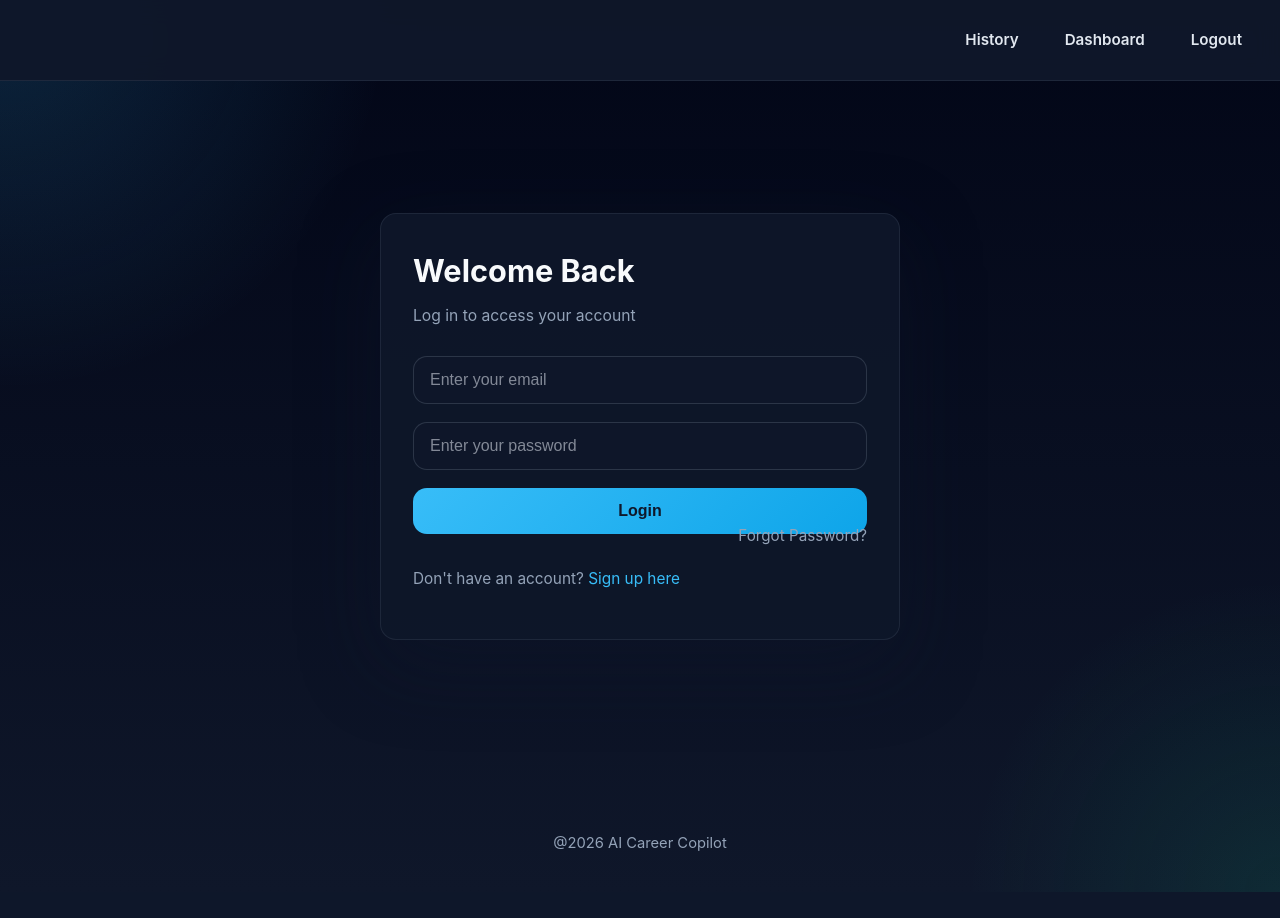
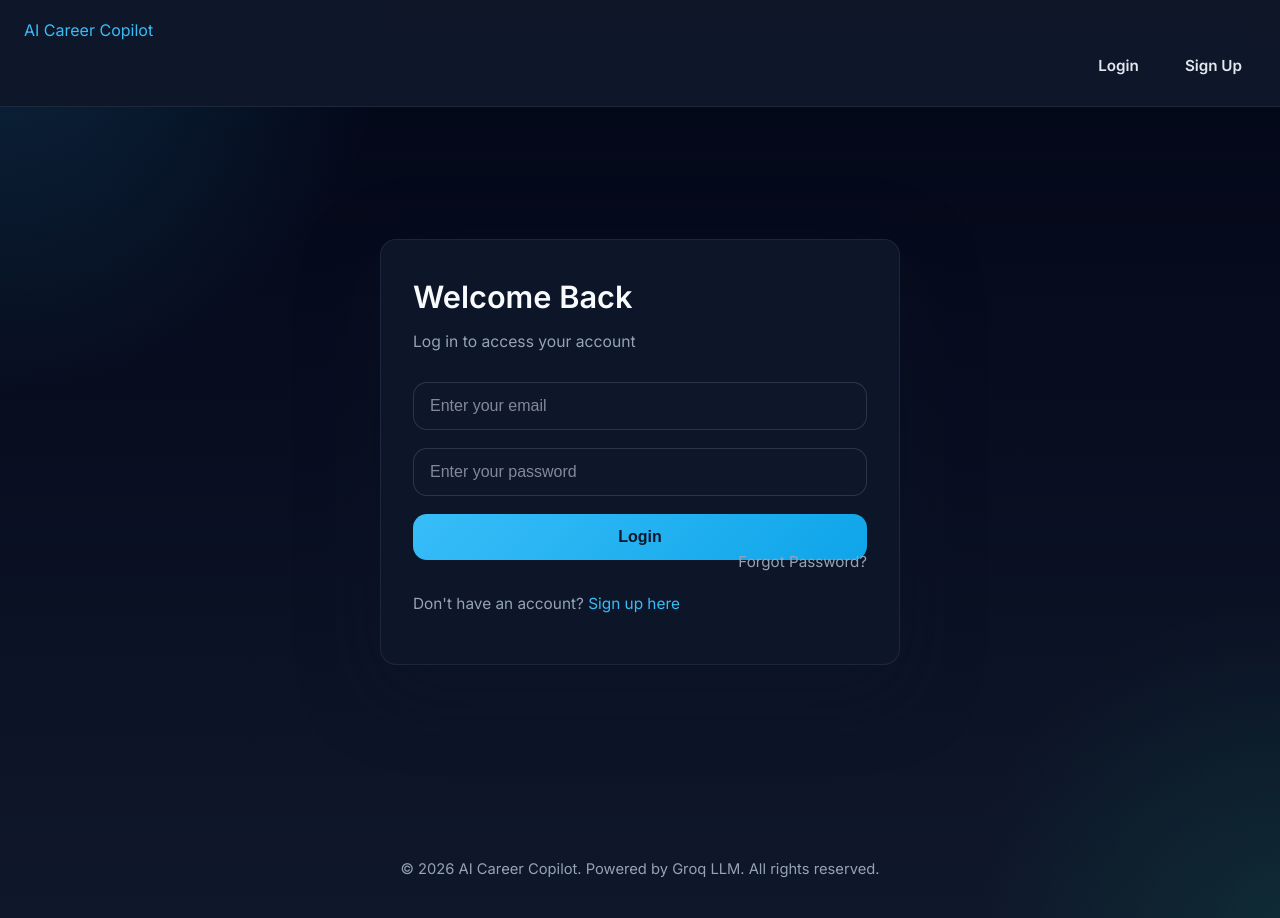
Before and after one commit to mishraadarsh27/ai-resume-analyzer, a Flask app: page /login in a window 1280 px wide. Before the commit the page ends 892 px from the top, so only its background shows below. Run offline with Flask 3, Linux system fonts and the light colour scheme; some libraries are stand-ins or nearby versions.

Commit message:
Add Google Fonts, Lucide icons and background glow configurations to base template

```diff
--- a/templates/base.html
+++ b/templates/base.html
@@ -3,25 +3,63 @@
 <head>
     <meta charset="UTF-8">
     <meta name="viewport" content="width=device-width, initial-scale=1.0">
-    <title>AI Career Copilot</title>
+    <title>AI Career Copilot | Resume Analyzer & Skill Gap Planner</title>
+    <!-- Fonts -->
+    <link rel="preconnect" href="https://fonts.googleapis.com">
+    <link rel="preconnect" href="https://fonts.gstatic.com" crossorigin>
+    <link href="https://fonts.googleapis.com/css2?family=Inter:wght@400;500;600&family=Outfit:wght@600;700;800&display=swap" rel="stylesheet">
+    <!-- Main Style -->
     <link rel="stylesheet" href="{{ url_for('static', filename='style.css') }}">
-
 </head>
 <body>
+    <!-- Floating Glow Blobs -->
+    <div class="glow-blobs">
+        <div class="glow-blob blob-1"></div>
+        <div class="glow-blob blob-2"></div>
+        <div class="glow-blob blob-3"></div>
+    </div>
+
+    <!-- Navigation Header -->
     <header>
-        <nav>
-            <a href="/history">History</a>
-            <a href="/dashboard">Dashboard</a>
-            <a href="/logout">Logout</a>
-        </nav>
+        <div class="nav-container">
+            <a href="/" class="logo">
+                <i class="lucide-briefcase" style="color: var(--primary);"></i> AI Career <span>Copilot</span>
+            </a>
+            <nav>
+                {% if session.get('user') %}
+                    <a href="/dashboard" class="{% if request.path == '/dashboard' %}active{% endif %}">
+                        <i class="lucide-layout-dashboard" style="font-size: 1rem;"></i> Dashboard
+                    </a>
+                    <a href="/history" class="{% if request.path == '/history' %}active{% endif %}">
+                        <i class="lucide-history" style="font-size: 1rem;"></i> History
+                    </a>
+                    <a href="/logout" class="cta-btn">
+                        <i class="lucide-log-out" style="font-size: 1rem;"></i> Logout
+                    </a>
+                {% else %}
+                    <a href="/login" class="{% if request.path == '/login' %}active{% endif %}">Login</a>
+                    <a href="/signup" class="cta-btn {% if request.path == '/signup' %}active{% endif %}">Sign Up</a>
+                {% endif %}
+            </nav>
+        </div>
     </header>
+
+    <!-- Main Content -->
     <main class="container">
         {% block content %}
         {% endblock %}
     </main>
+
+    <!-- Footer -->
     <footer>
-        <p>@2026 AI Career Copilot </p>
+        <p>&copy; 2026 AI Career Copilot. Powered by Groq LLM. All rights reserved.</p>
     </footer>
 
+    <!-- Lucide Icons CDN -->
+    <script src="https://unpkg.com/lucide@latest"></script>
+    <script>
+        // Initialize Lucide Icons
+        lucide.createIcons();
+    </script>
 </body>
 </html>
```
